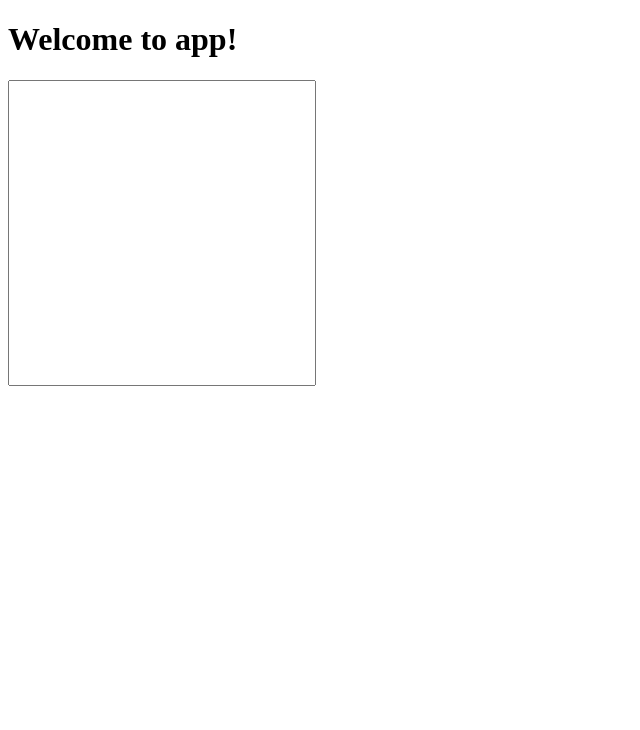
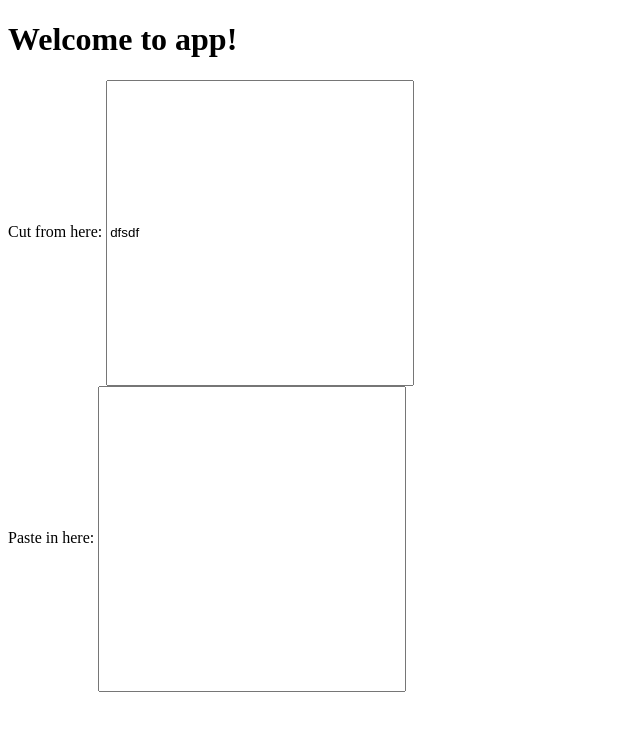
Before and after one commit to simonsimon9/HW10_Angular_AJAX, an Angular app: page / in a window 1280 px wide. Shown: the top 730 px of the page, without its empty margins (0-640 px from the left). Built offline with nearby package versions, Linux system fonts and the light colour scheme.

Commit message:
cut/paste events

```diff
--- a/src/app/app.component.html
+++ b/src/app/app.component.html
@@ -1,5 +1,8 @@
 <h1>
     Welcome to {{title}}!
     </h1>
-    <input type='text' (focus)="myFocusEvent('gainedFocus')"
-    (blur)="myFocusEvent('lostFocus')">
+    Cut from here:
+    <input [(ngModel)]="myContent" type='text' (copy)="cutEvent(myContent)"><br />
+    Paste in here:
+    <input type='text' [(ngModel)]="myPastedContent"
+    (paste)="pasteContent(myPastedContent)">
--- a/src/app/app.component.ts
+++ b/src/app/app.component.ts
@@ -6,7 +6,15 @@ styleUrls: ['./app.component.css']
 })
 export class AppComponent {
   title = 'app';
-  myFocusEvent(description:any) {
-    console.log(description)
-    }
+  myContent='dfsdf';
+  myPastedContent ='';
+cutEvent(content:any) {
+this.myContent = content;
+console.log(content)
 }
+pasteContent(myContent:any) {
+console.log(this.myContent);
+this.myContent = ''
+this.myPastedContent = myContent
+}
+}
```
